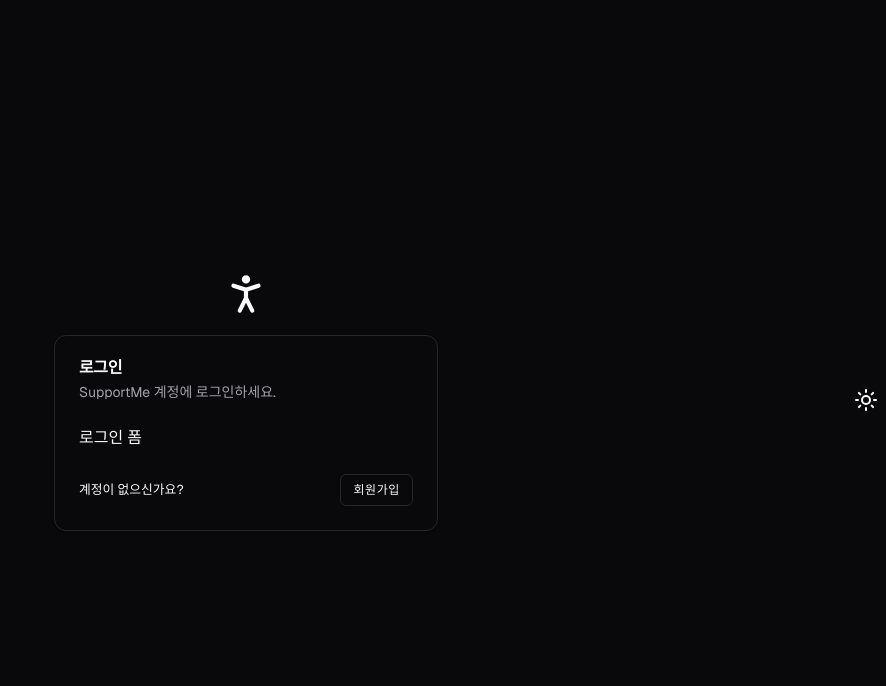
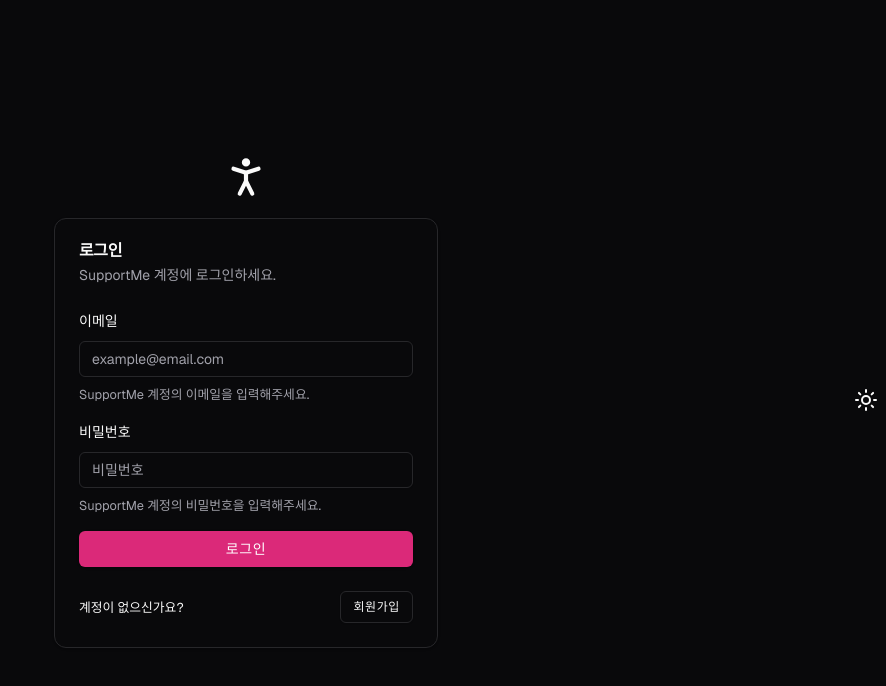
Before and after one commit to braverokmc79/nextjs-shadcn-app, a Next.js app: page /login in a window 1280 px wide. Shown: the top 686 px of the page, without its empty margins (394-1280 px from the left). Built offline with nearby package versions, Linux system fonts and the light colour scheme; a web font is replaced by a local one.

Commit message:
7. 로그인페이지 zod 를 활용한 유효성  추가

```diff
--- a/package.json
+++ b/package.json
@@ -9,6 +9,8 @@
     "lint": "next lint"
   },
   "dependencies": {
+    "@hookform/resolvers": "^4.0.0",
+    "@radix-ui/react-label": "^2.1.2",
     "@radix-ui/react-slot": "^1.1.2",
     "@radix-ui/react-tooltip": "^1.1.8",
     "class-variance-authority": "^0.7.1",
@@ -17,8 +19,10 @@
     "next": "15.1.6",
     "react": "^18.0.0",
     "react-dom": "^18.0.0",
+    "react-hook-form": "^7.54.2",
     "tailwind-merge": "^3.0.1",
-    "tailwindcss-animate": "^1.0.7"
+    "tailwindcss-animate": "^1.0.7",
+    "zod": "^3.24.1"
   },
   "devDependencies": {
     "@eslint/eslintrc": "^3",
--- a/src/app/(logged-out)/login/page.tsx
+++ b/src/app/(logged-out)/login/page.tsx
@@ -1,40 +1,117 @@
 "use client";
 
-import { Button } from '@/components/ui/button';
-import { Card, CardContent, CardDescription, CardFooter, CardHeader, CardTitle } from '@/components/ui/card';
-import { PersonStandingIcon } from 'lucide-react';
-import Link from 'next/link';
-import React from 'react'
+import { Button } from "@/components/ui/button";
+import {
+  Card,
+  CardContent,
+  CardDescription,
+  CardFooter,
+  CardHeader,
+  CardTitle,
+} from "@/components/ui/card";
+import {
+  FormControl,
+  FormDescription,
+  FormField,
+  FormItem,
+  FormLabel,
+  FormMessage,
+} from "@/components/ui/form";
+import { Input } from "@/components/ui/input";
+import { zodResolver } from "@hookform/resolvers/zod";
+import { PersonStandingIcon } from "lucide-react";
+import Link from "next/link";
+import React from "react";
+import { useForm } from "react-hook-form";
+import { z } from "zod";
+import { Form } from "@/components/ui/form";
 
+// 폼 유효성 검사 스키마 정의
+const formSchema = z.object({
+  email: z.string().email("유효한 이메일을 입력하세요."),
+  password: z.string().min(4, "비밀번호는 최소 4자 이상이어야 합니다."),
+});
 
-const LoginPage:React.FC = () => {
+const LoginPage: React.FC = () => {
+  const form = useForm<z.infer<typeof formSchema>>({
+    resolver: zodResolver(formSchema),
+    defaultValues: {
+      email: "",
+      password: "",
+    },
+  });
+
+  // 로그인 핸들러
+  const handleSubmit = (data: z.infer<typeof formSchema>) => {
+    console.log("로그인 확인이 통과되었습니다.", data);
+  };
+
   return (
     <>
-    <PersonStandingIcon  size={50} />
-    <Card className='w-full max-w-sm'>
+      <div className="flex justify-center">
+        <PersonStandingIcon size={50} />
+      </div>
+      <Card className="w-full max-w-sm mx-auto">
         <CardHeader>
-             <CardTitle>
-                로그인
-             </CardTitle>
-             <CardDescription>
-                SupportMe 계정에 로그인하세요.
-             </CardDescription>
+          <CardTitle>로그인</CardTitle>
+          <CardDescription>SupportMe 계정에 로그인하세요.</CardDescription>
         </CardHeader>
         <CardContent>
-            로그인 폼
+          <Form {...form}>
+            <form onSubmit={form.handleSubmit(handleSubmit)} className="flex flex-col gap-4">
+              {/* 이메일 필드 */}
+              <FormField
+                control={form.control}
+                name="email"
+                render={({ field }) => (
+                  <FormItem>
+                    <FormLabel>이메일</FormLabel>
+                    <FormControl>
+                      <Input placeholder="example@email.com" {...field} />
+                    </FormControl>
+                    <FormDescription>
+                      SupportMe 계정의 이메일을 입력해주세요.
+                    </FormDescription>
+                    <FormMessage />
+                  </FormItem>
+                )}
+              />
+
+              {/* 비밀번호 필드 */}
+              <FormField
+                control={form.control}
+                name="password"
+                render={({ field }) => (
+                  <FormItem>
+                    <FormLabel>비밀번호</FormLabel>
+                    <FormControl>
+                      <Input type="password" placeholder="비밀번호" {...field} />
+                    </FormControl>
+                    <FormDescription>
+                      SupportMe 계정의 비밀번호을 입력해주세요.
+                    </FormDescription>
+                    <FormMessage />
+                  </FormItem>
+                )}
+              />
+
+              {/* 로그인 버튼 */}
+              <Button type="submit" className="w-full">
+                로그인
+              </Button>
+            </form>
+
+          </Form>
         </CardContent>
-        <CardFooter className='flex justify-between'>
-            <small> 계정이 없으신가요?</small>
-
-            <Button asChild variant="outline" size="sm" >
-                <Link href="/sign-up">회원가입</Link>
-            </Button>
-
+        <CardFooter className="flex justify-between">
+          <small> 계정이 없으신가요?</small>
+          <Button asChild variant="outline" size="sm">
+            <Link href="/sign-up">회원가입</Link>
+          </Button>
         </CardFooter>
-    </Card>
+      </Card>
     </>
-  )
-
-}
+  );
+};
 
 export default LoginPage;
--- a/src/app/globals.css
+++ b/src/app/globals.css
@@ -26,7 +26,7 @@
     --muted-foreground: 240 3.8% 46.1%;
     --accent: 240 4.8% 95.9%;
     --accent-foreground: 240 5.9% 10%;
-    --destructive: 0 84.2% 60.2%;
+    --destructive: 0 72% 51%;
     --destructive-foreground: 0 0% 98%;
     --border: 240 5.9% 90%;
     --input: 240 5.9% 90%;
@@ -53,7 +53,7 @@
     --muted-foreground: 240 5% 64.9%;
     --accent: 240 3.7% 15.9%;
     --accent-foreground: 0 0% 98%;
-    --destructive: 0 62.8% 30.6%;
+    --destructive: 0 72% 51%;
     --destructive-foreground: 0 0% 98%;
     --border: 240 3.7% 15.9%;
     --input: 240 3.7% 15.9%;
--- /dev/null
+++ b/src/components/ui/form.tsx
@@ -0,0 +1,178 @@
+"use client"
+
+import * as React from "react"
+import * as LabelPrimitive from "@radix-ui/react-label"
+import { Slot } from "@radix-ui/react-slot"
+import {
+  Controller,
+  ControllerProps,
+  FieldPath,
+  FieldValues,
+  FormProvider,
+  useFormContext,
+} from "react-hook-form"
+
+import { cn } from "@/lib/utils"
+import { Label } from "@/components/ui/label"
+
+const Form = FormProvider
+
+type FormFieldContextValue<
+  TFieldValues extends FieldValues = FieldValues,
+  TName extends FieldPath<TFieldValues> = FieldPath<TFieldValues>
+> = {
+  name: TName
+}
+
+const FormFieldContext = React.createContext<FormFieldContextValue>(
+  {} as FormFieldContextValue
+)
+
+const FormField = <
+  TFieldValues extends FieldValues = FieldValues,
+  TName extends FieldPath<TFieldValues> = FieldPath<TFieldValues>
+>({
+  ...props
+}: ControllerProps<TFieldValues, TName>) => {
+  return (
+    <FormFieldContext.Provider value={{ name: props.name }}>
+      <Controller {...props} />
+    </FormFieldContext.Provider>
+  )
+}
+
+const useFormField = () => {
+  const fieldContext = React.useContext(FormFieldContext)
+  const itemContext = React.useContext(FormItemContext)
+  const { getFieldState, formState } = useFormContext()
+
+  const fieldState = getFieldState(fieldContext.name, formState)
+
+  if (!fieldContext) {
+    throw new Error("useFormField should be used within <FormField>")
+  }
+
+  const { id } = itemContext
+
+  return {
+    id,
+    name: fieldContext.name,
+    formItemId: `${id}-form-item`,
+    formDescriptionId: `${id}-form-item-description`,
+    formMessageId: `${id}-form-item-message`,
+    ...fieldState,
+  }
+}
+
+type FormItemContextValue = {
+  id: string
+}
+
+const FormItemContext = React.createContext<FormItemContextValue>(
+  {} as FormItemContextValue
+)
+
+const FormItem = React.forwardRef<
+  HTMLDivElement,
+  React.HTMLAttributes<HTMLDivElement>
+>(({ className, ...props }, ref) => {
+  const id = React.useId()
+
+  return (
+    <FormItemContext.Provider value={{ id }}>
+      <div ref={ref} className={cn("space-y-2", className)} {...props} />
+    </FormItemContext.Provider>
+  )
+})
+FormItem.displayName = "FormItem"
+
+const FormLabel = React.forwardRef<
+  React.ElementRef<typeof LabelPrimitive.Root>,
+  React.ComponentPropsWithoutRef<typeof LabelPrimitive.Root>
+>(({ className, ...props }, ref) => {
+  const { error, formItemId } = useFormField()
+
+  return (
+    <Label
+      ref={ref}
+      className={cn(error && "text-destructive", className)}
+      htmlFor={formItemId}
+      {...props}
+    />
+  )
+})
+FormLabel.displayName = "FormLabel"
+
+const FormControl = React.forwardRef<
+  React.ElementRef<typeof Slot>,
+  React.ComponentPropsWithoutRef<typeof Slot>
+>(({ ...props }, ref) => {
+  const { error, formItemId, formDescriptionId, formMessageId } = useFormField()
+
+  return (
+    <Slot
+      ref={ref}
+      id={formItemId}
+      aria-describedby={
+        !error
+          ? `${formDescriptionId}`
+          : `${formDescriptionId} ${formMessageId}`
+      }
+      aria-invalid={!!error}
+      {...props}
+    />
+  )
+})
+FormControl.displayName = "FormControl"
+
+const FormDescription = React.forwardRef<
+  HTMLParagraphElement,
+  React.HTMLAttributes<HTMLParagraphElement>
+>(({ className, ...props }, ref) => {
+  const { formDescriptionId } = useFormField()
+
+  return (
+    <p
+      ref={ref}
+      id={formDescriptionId}
+      className={cn("text-[0.8rem] text-muted-foreground", className)}
+      {...props}
+    />
+  )
+})
+FormDescription.displayName = "FormDescription"
+
+const FormMessage = React.forwardRef<
+  HTMLParagraphElement,
+  React.HTMLAttributes<HTMLParagraphElement>
+>(({ className, children, ...props }, ref) => {
+  const { error, formMessageId } = useFormField()
+  const body = error ? String(error?.message) : children
+
+  if (!body) {
+    return null
+  }
+
+  return (
+    <p
+      ref={ref}
+      id={formMessageId}
+      className={cn("text-[0.8rem] font-medium text-destructive", className)}
+      {...props}
+    >
+      {body}
+    </p>
+  )
+})
+FormMessage.displayName = "FormMessage"
+
+export {
+  useFormField,
+  Form,
+  FormItem,
+  FormLabel,
+  FormControl,
+  FormDescription,
+  FormMessage,
+  FormField,
+}
--- /dev/null
+++ b/src/components/ui/input.tsx
@@ -0,0 +1,22 @@
+import * as React from "react"
+
+import { cn } from "@/lib/utils"
+
+const Input = React.forwardRef<HTMLInputElement, React.ComponentProps<"input">>(
+  ({ className, type, ...props }, ref) => {
+    return (
+      <input
+        type={type}
+        className={cn(
+          "flex h-9 w-full rounded-md border border-input bg-transparent px-3 py-1 text-base shadow-sm transition-colors file:border-0 file:bg-transparent file:text-sm file:font-medium file:text-foreground placeholder:text-muted-foreground focus-visible:outline-none focus-visible:ring-1 focus-visible:ring-ring disabled:cursor-not-allowed disabled:opacity-50 md:text-sm",
+          className
+        )}
+        ref={ref}
+        {...props}
+      />
+    )
+  }
+)
+Input.displayName = "Input"
+
+export { Input }
--- /dev/null
+++ b/src/components/ui/label.tsx
@@ -0,0 +1,26 @@
+"use client"
+
+import * as React from "react"
+import * as LabelPrimitive from "@radix-ui/react-label"
+import { cva, type VariantProps } from "class-variance-authority"
+
+import { cn } from "@/lib/utils"
+
+const labelVariants = cva(
+  "text-sm font-medium leading-none peer-disabled:cursor-not-allowed peer-disabled:opacity-70"
+)
+
+const Label = React.forwardRef<
+  React.ElementRef<typeof LabelPrimitive.Root>,
+  React.ComponentPropsWithoutRef<typeof LabelPrimitive.Root> &
+    VariantProps<typeof labelVariants>
+>(({ className, ...props }, ref) => (
+  <LabelPrimitive.Root
+    ref={ref}
+    className={cn(labelVariants(), className)}
+    {...props}
+  />
+))
+Label.displayName = LabelPrimitive.Root.displayName
+
+export { Label }
--- a/tailwind.config.ts
+++ b/tailwind.config.ts
@@ -1,5 +1,5 @@
 import type { Config } from "tailwindcss";
-
+import tailwindcssAnimate from "tailwindcss-animate";
 export default {
     darkMode: ["class"],
     content: [
@@ -58,5 +58,5 @@
   		}
   	}
   },
-  plugins: [require("tailwindcss-animate")],
+  plugins: [tailwindcssAnimate],
 } satisfies Config;
```
Also changed, not shown: 1 other file (tests, documents, lock files or other folders).
